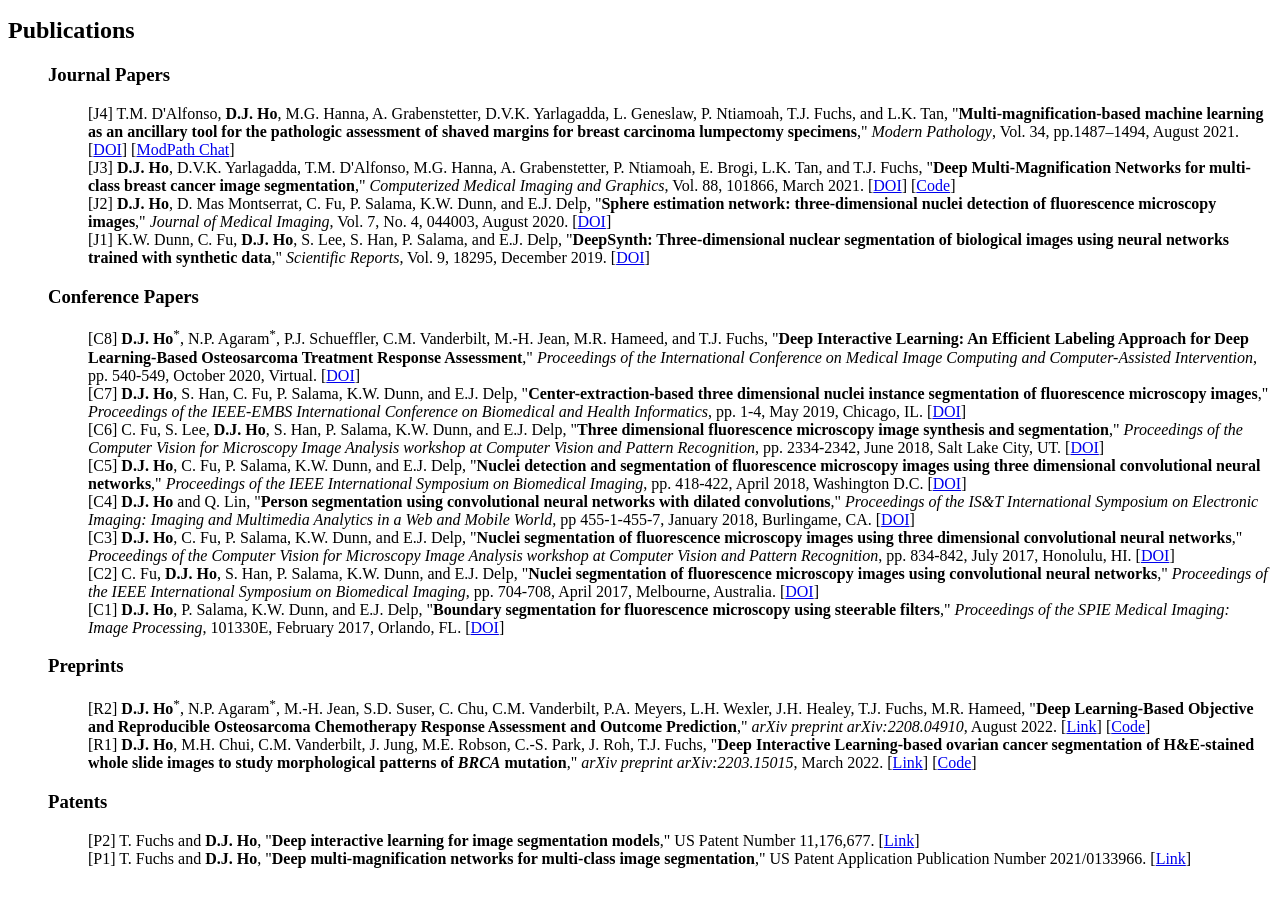
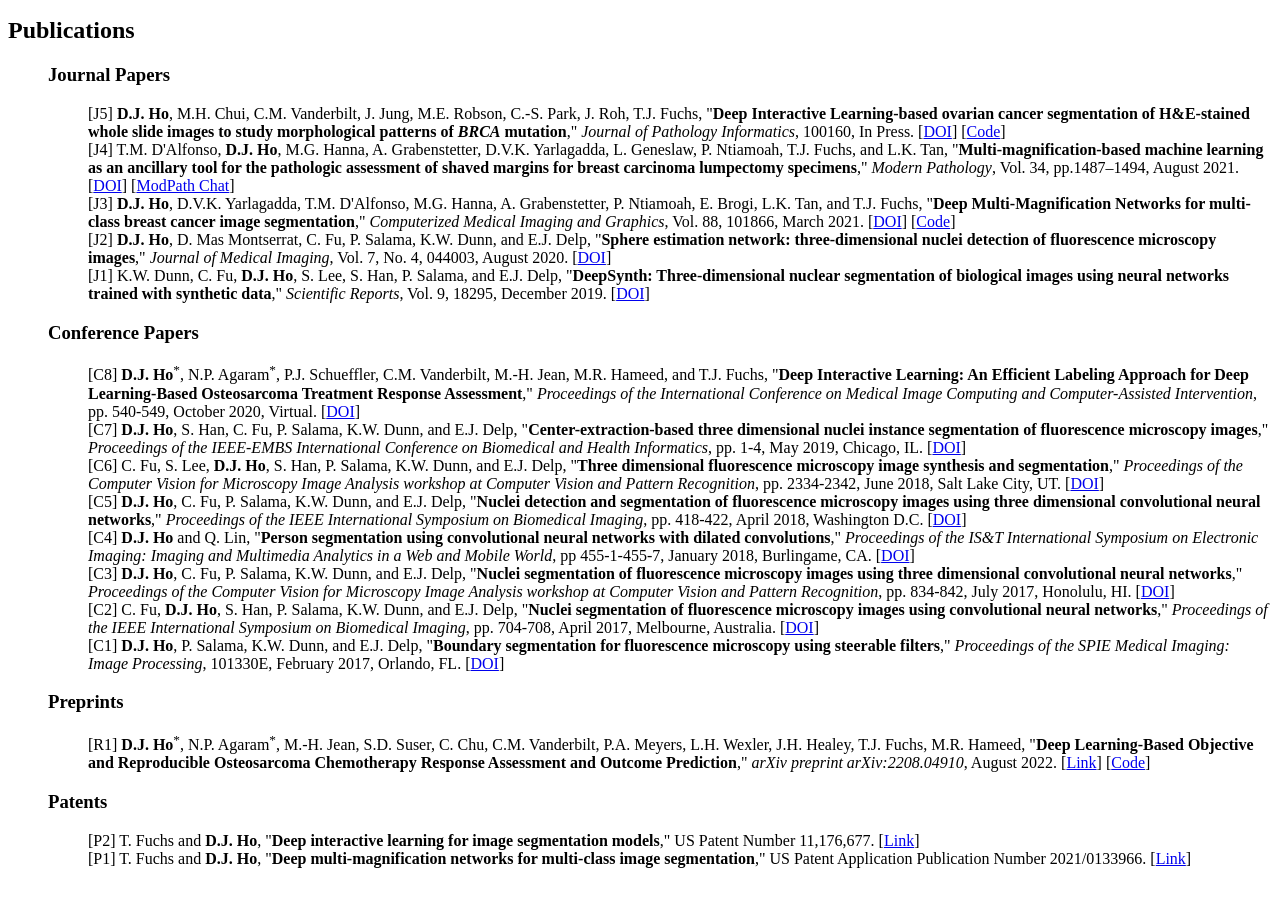
Before and after one commit to davidjoon-ho/davidjoon-ho.github.io, a plain HTML site: page index.html in a window 1280 px wide. Shown: the part 911-1818 px from the top of the page. Drawn offline with Linux system fonts and the light colour scheme.

Commit message:
Update index.html

```diff
--- a/index.html
+++ b/index.html
@@ -68,6 +68,7 @@
 		<ul>
 			<h3>Journal Papers</h3>
 			<ul>
+				[J5] <b>D.J. Ho</b>, M.H. Chui, C.M. Vanderbilt, J. Jung, M.E. Robson, C.-S. Park, J. Roh, T.J. Fuchs, "<b>Deep Interactive Learning-based ovarian cancer segmentation of H&E-stained whole slide images to study morphological patterns of <i>BRCA</i> mutation</b>," <i>Journal of Pathology Informatics</i>, 100160, In Press. [<a href="https://doi.org/10.1016/j.jpi.2022.100160" target="_blank" rel="noopener noreferrer">DOI</a>] [<a href="https://github.com/MSKCC-Computational-Pathology/DMMN-ovary" target="_blank" rel="noopener noreferrer">Code</a>]<br>
 				[J4] T.M. D'Alfonso, <b>D.J. Ho</b>, M.G. Hanna, A. Grabenstetter, D.V.K. Yarlagadda, L. Geneslaw, P. Ntiamoah, T.J. Fuchs, and L.K. Tan, "<b>Multi-magnification-based machine learning as an ancillary tool for the pathologic assessment of shaved margins for breast carcinoma lumpectomy specimens</b>," <i>Modern Pathology</i>, Vol. 34, pp.1487–1494, August 2021. [<a href="https://doi.org/10.1038/s41379-021-00807-9" target="_blank" rel="noopener noreferrer">DOI</a>] [<a href="https://shows.acast.com/modpath-chat/episodes/machine-learning-facilitates-assessment-of-shaved-lumpectomy" target="_blank" rel="noopener noreferrer">ModPath Chat</a>]<br>
 				[J3] <b>D.J. Ho</b>, D.V.K. Yarlagadda, T.M. D'Alfonso, M.G. Hanna, A. Grabenstetter, P. Ntiamoah, E. Brogi, L.K. Tan, and T.J. Fuchs, "<b>Deep Multi-Magnification Networks for multi-class breast cancer image segmentation</b>," <i>Computerized Medical Imaging and Graphics</i>, Vol. 88, 101866, March 2021. [<a href="https://doi.org/10.1016/j.compmedimag.2021.101866" target="_blank" rel="noopener noreferrer">DOI</a>] [<a href="https://github.com/MSKCC-Computational-Pathology/DMMN" target="_blank" rel="noopener noreferrer">Code</a>]<br>
 				[J2] <b>D.J. Ho</b>, D. Mas Montserrat, C. Fu, P. Salama, K.W. Dunn, and E.J. Delp, "<b>Sphere estimation network: three-dimensional nuclei detection of fluorescence microscopy images</b>," <i>Journal of Medical Imaging</i>, Vol. 7, No. 4, 044003, August 2020. [<a href="https://doi.org/10.1117/1.JMI.7.4.044003" target="_blank" rel="noopener noreferrer">DOI</a>]<br>
@@ -86,8 +87,7 @@
 			</ul>
 			<h3>Preprints</h3>
 			<ul>
-				[R2] <b>D.J. Ho</b><sup>*</sup>, N.P. Agaram<sup>*</sup>, M.-H. Jean, S.D. Suser, C. Chu, C.M. Vanderbilt, P.A. Meyers, L.H. Wexler, J.H. Healey, T.J. Fuchs, M.R. Hameed, "<b>Deep Learning-Based Objective and Reproducible Osteosarcoma Chemotherapy Response Assessment and Outcome Prediction</b>," <i>arXiv preprint arXiv:2208.04910</i>, August 2022. [<a href="https://arxiv.org/abs/2208.04910" target="_blank" rel="noopener noreferrer">Link</a>] [<a href="https://github.com/MSKCC-Computational-Pathology/DMMN-osteosarcoma" target="_blank" rel="noopener noreferrer">Code</a>]<br>
-				[R1] <b>D.J. Ho</b>, M.H. Chui, C.M. Vanderbilt, J. Jung, M.E. Robson, C.-S. Park, J. Roh, T.J. Fuchs, "<b>Deep Interactive Learning-based ovarian cancer segmentation of H&E-stained whole slide images to study morphological patterns of <i>BRCA</i> mutation</b>," <i>arXiv preprint arXiv:2203.15015</i>, March 2022. [<a href="https://arxiv.org/abs/2203.15015" target="_blank" rel="noopener noreferrer">Link</a>] [<a href="https://github.com/MSKCC-Computational-Pathology/DMMN-ovary" target="_blank" rel="noopener noreferrer">Code</a>]<br>
+				[R1] <b>D.J. Ho</b><sup>*</sup>, N.P. Agaram<sup>*</sup>, M.-H. Jean, S.D. Suser, C. Chu, C.M. Vanderbilt, P.A. Meyers, L.H. Wexler, J.H. Healey, T.J. Fuchs, M.R. Hameed, "<b>Deep Learning-Based Objective and Reproducible Osteosarcoma Chemotherapy Response Assessment and Outcome Prediction</b>," <i>arXiv preprint arXiv:2208.04910</i>, August 2022. [<a href="https://arxiv.org/abs/2208.04910" target="_blank" rel="noopener noreferrer">Link</a>] [<a href="https://github.com/MSKCC-Computational-Pathology/DMMN-osteosarcoma" target="_blank" rel="noopener noreferrer">Code</a>]<br>
 			</ul>
 			<h3>Patents</h3>
 			<ul>
```
